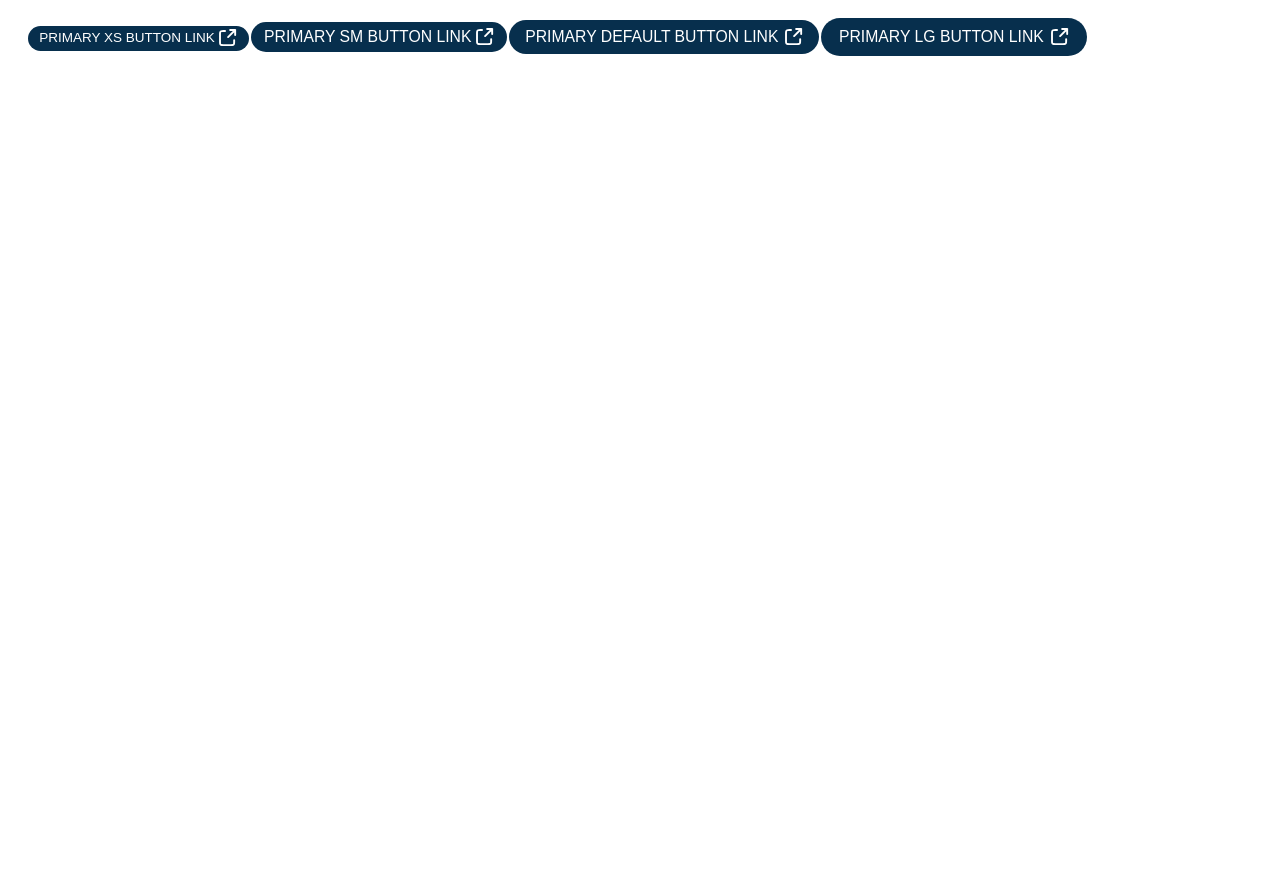
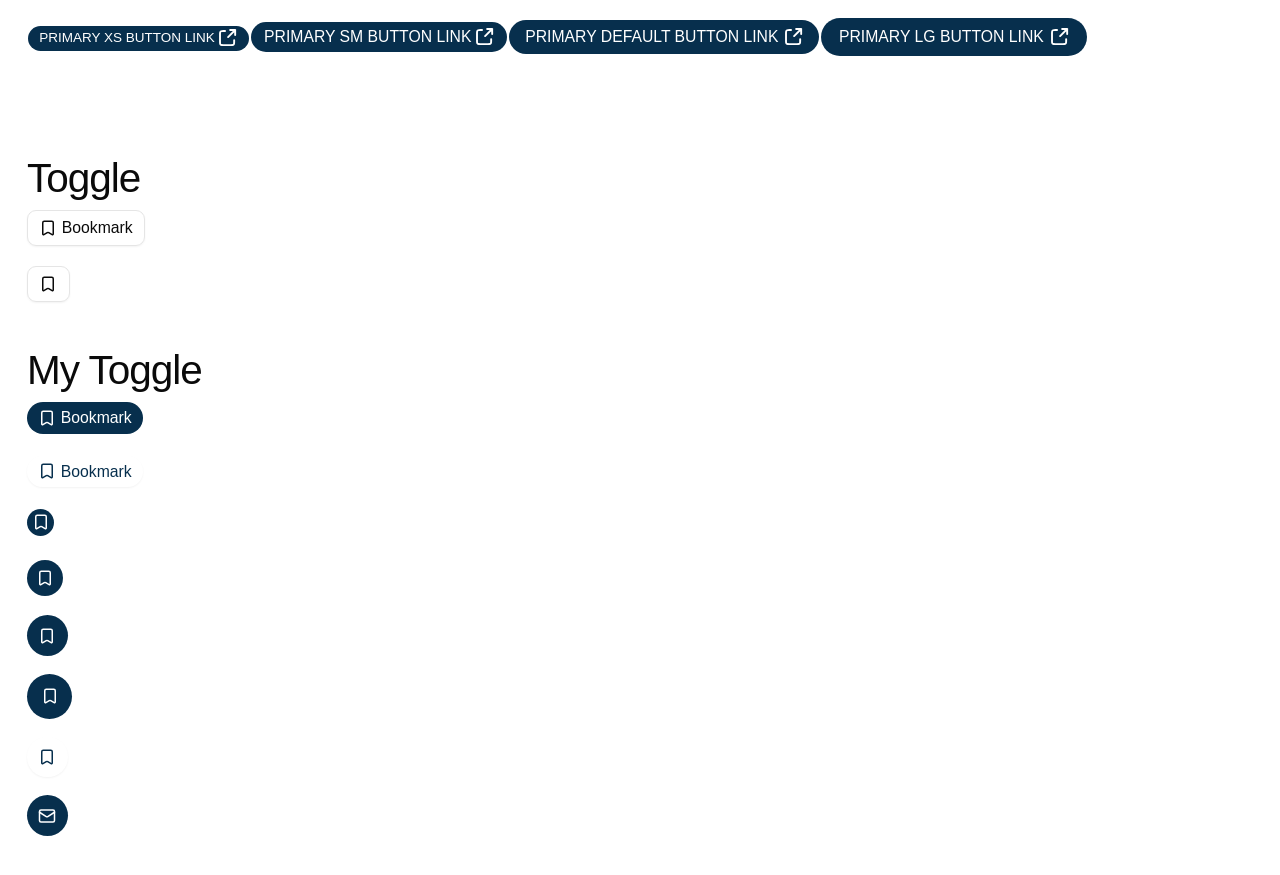
Before and after one commit to gamitarchana/react-shadcn-ui, a Next.js app: page / in a window 1280 px wide. Shown: the part 1882-2757 px from the top of the page. Before the commit the page ends 2065 px from the top, so only its background shows below. Built offline with nearby package versions, Linux system fonts and the light colour scheme; a web font is replaced by a local one.

Commit message:
added toggle component

```diff
--- a/app/page.tsx
+++ b/app/page.tsx
@@ -1,12 +1,18 @@
 "use client"
+import * as React from "react"
 import { Button } from "@/components/ui/button"
 import { Heading } from "@/components/ui/heading"
 import { Mail } from "lucide-react"
 import { NewWindow } from "@/components/icons/new-window"
 import Link from "next/link"
 import { buttonVariants } from "@/components/ui/button"
+import { BookmarkIcon } from "lucide-react"
+import { Toggle } from "@/components/ui/toggle"
+import { MyToggle } from "@/components/ui/my-toggle"
 
 export default function Page() {
+  const [isToggled, setIsToggled] = React.useState(false);
+
   return (
     <div className="flex min-h-svh p-6">
       <div className="flex min-w-0 flex-col gap-4 text-sm leading-loose">
@@ -227,6 +233,72 @@ export default function Page() {
                 </div>
               </div>
               </div>
+              <div className="py-8">
+                <h2 className="scroll-m-20 text-3xl tracking-tight lg:text-4xl font-heading">Toggle</h2>
+                <div className="py-2">
+                  <Toggle aria-label="Toggle bookmark" size="sm" variant="outline">
+                    <BookmarkIcon className="group-aria-pressed/toggle:fill-foreground" />
+                    Bookmark
+                  </Toggle>
+                </div>
+                <div className="py-2">
+                  <Toggle aria-label="Toggle bookmark" size="sm" variant="outline">
+                    <BookmarkIcon className="group-aria-pressed/toggle:fill-foreground" />
+                  </Toggle>
+                </div>
+                <div className="py-8">
+                  <h2 className="scroll-m-20 text-3xl tracking-tight lg:text-4xl font-heading">My Toggle</h2>
+                    <div className="py-2">
+                      <MyToggle aria-label="Toggle bookmark" size="sm" variant="primary">
+                        <BookmarkIcon className="group-aria-pressed/toggle:fill-primary-foreground" />
+                        Bookmark
+                      </MyToggle>
+                    </div>
+                    <div className="py-2">
+                      <MyToggle aria-label="Toggle bookmark" size="sm" variant="primary_outline">
+                        <BookmarkIcon className="group-aria-pressed/toggle:fill-primary" />
+                        Bookmark
+                      </MyToggle>
+                    </div>
+                    <div className="py-2">
+                      <MyToggle aria-label="Toggle bookmark" size="icon-xs" variant="primary">
+                        <BookmarkIcon className="group-aria-pressed/toggle:fill-primary-foreground" />
+                      </MyToggle>
+                    </div>
+                    <div className="py-2">
+                      <MyToggle aria-label="Toggle bookmark" size="icon-sm" variant="primary">
+                        <BookmarkIcon className="group-aria-pressed/toggle:fill-primary-foreground" />
+                      </MyToggle>
+                    </div>
+                    <div className="py-2">
+                      <MyToggle aria-label="Toggle bookmark" size="icon" variant="primary">
+                        <BookmarkIcon className="group-aria-pressed/toggle:fill-primary-foreground" />
+                      </MyToggle>
+                    </div>
+                    <div className="py-2">
+                      <MyToggle aria-label="Toggle bookmark" size="icon-lg" variant="primary">
+                        <BookmarkIcon className="group-aria-pressed/toggle:fill-primary-foreground" />
+                      </MyToggle>
+                    </div>
+                    <div className="py-2">
+                      <MyToggle aria-label="Toggle bookmark" size="icon" variant="primary_outline">
+                        <BookmarkIcon className="group-aria-pressed/toggle:fill-primary" />
+                      </MyToggle>
+                    </div>
+                    <div className="py-2">
+                      <MyToggle
+                        aria-label="Toggle bookmark" size="icon" variant="primary"
+                        pressed={isToggled}
+                        onPressedChange={setIsToggled}>
+                        {isToggled ? (
+                          <BookmarkIcon />
+                        ) : (
+                          <Mail className="h-4 w-4" />
+                        )}
+                      </MyToggle>
+                    </div>
+                  </div>
+              </div>
           </div>
         </div>
       </div>
--- /dev/null
+++ b/components/ui/my-toggle.tsx
@@ -0,0 +1,53 @@
+"use client"
+
+import { Toggle as TogglePrimitive } from "@base-ui/react/toggle"
+import { cva, type VariantProps } from "class-variance-authority"
+import { cn } from "cn"
+
+const myToggleVariants = cva(
+  "group/toggle inline-flex items-center justify-center gap-1 rounded-full font-medium whitespace-nowrap transition-[color,box-shadow] outline-none focus-visible:border-ring focus-visible:ring-[3px] focus-visible:ring-ring/50 disabled:pointer-events-none disabled:opacity-50 aria-invalid:border-destructive aria-invalid:ring-destructive/20 dark:aria-invalid:ring-destructive/40 [&_svg]:pointer-events-none [&_svg]:shrink-0 [&_svg:not([class*='size-'])]:size-4",
+  {
+    variants: {
+      variant: {
+        default: "bg-transparent hover:bg-muted hover:text-foreground aria-pressed:bg-muted",
+        outline: "border border-input bg-transparent shadow-xs hover:bg-muted hover:bg-muted hover:text-foreground aria-pressed:bg-muted",
+        primary: "bg-primary text-primary-foreground hover:bg-primary/80 aria-pressed:bg-primary",
+        primary_outline:
+          "border-primary text-primary bg-transparent shadow-xs hover:text-primary/80 aria-expanded:text-primary/80",
+      },
+      size: {
+        default:
+          "h-8 min-w-8 px-2.5 has-data-[icon=inline-end]:pr-2 has-data-[icon=inline-start]:pl-2",
+        sm: "h-7 min-w-7 px-2.5 has-data-[icon=inline-end]:pr-1.5 has-data-[icon=inline-start]:pl-1.5",
+        lg: "h-9 min-w-10 px-2.5 has-data-[icon=inline-end]:pr-2 has-data-[icon=inline-start]:pl-2",
+        icon: "size-9 rounded-full",
+        "icon-xs":
+          "size-6",
+        "icon-sm":
+          "size-8",
+        "icon-lg": "size-10",
+      },
+    },
+    defaultVariants: {
+      variant: "default",
+      size: "default",
+    },
+  }
+)
+
+function MyToggle({
+  className,
+  variant = "default",
+  size = "default",
+  ...props
+}: TogglePrimitive.Props & VariantProps<typeof myToggleVariants>) {
+  return (
+    <TogglePrimitive
+      data-slot="toggle"
+      className={cn(myToggleVariants({ variant, size, className }))}
+      {...props}
+    />
+  )
+}
+
+export { MyToggle, myToggleVariants }
--- /dev/null
+++ b/components/ui/toggle.tsx
@@ -0,0 +1,44 @@
+"use client"
+
+import { Toggle as TogglePrimitive } from "@base-ui/react/toggle"
+import { cva, type VariantProps } from "class-variance-authority"
+import { cn } from "cn"
+
+const toggleVariants = cva(
+  "group/toggle inline-flex items-center justify-center gap-1 rounded-md text-sm font-medium whitespace-nowrap transition-[color,box-shadow] outline-none hover:bg-muted hover:text-foreground focus-visible:border-ring focus-visible:ring-[3px] focus-visible:ring-ring/50 disabled:pointer-events-none disabled:opacity-50 aria-invalid:border-destructive aria-invalid:ring-destructive/20 aria-pressed:bg-muted dark:aria-invalid:ring-destructive/40 [&_svg]:pointer-events-none [&_svg]:shrink-0 [&_svg:not([class*='size-'])]:size-4",
+  {
+    variants: {
+      variant: {
+        default: "bg-transparent",
+        outline: "border border-input bg-transparent shadow-xs hover:bg-muted",
+      },
+      size: {
+        default:
+          "h-9 min-w-9 px-2.5 has-data-[icon=inline-end]:pr-2 has-data-[icon=inline-start]:pl-2",
+        sm: "h-8 min-w-8 px-2.5 has-data-[icon=inline-end]:pr-1.5 has-data-[icon=inline-start]:pl-1.5",
+        lg: "h-10 min-w-10 px-2.5 has-data-[icon=inline-end]:pr-2 has-data-[icon=inline-start]:pl-2",
+      },
+    },
+    defaultVariants: {
+      variant: "default",
+      size: "default",
+    },
+  }
+)
+
+function Toggle({
+  className,
+  variant = "default",
+  size = "default",
+  ...props
+}: TogglePrimitive.Props & VariantProps<typeof toggleVariants>) {
+  return (
+    <TogglePrimitive
+      data-slot="toggle"
+      className={cn(toggleVariants({ variant, size, className }))}
+      {...props}
+    />
+  )
+}
+
+export { Toggle, toggleVariants }
```
